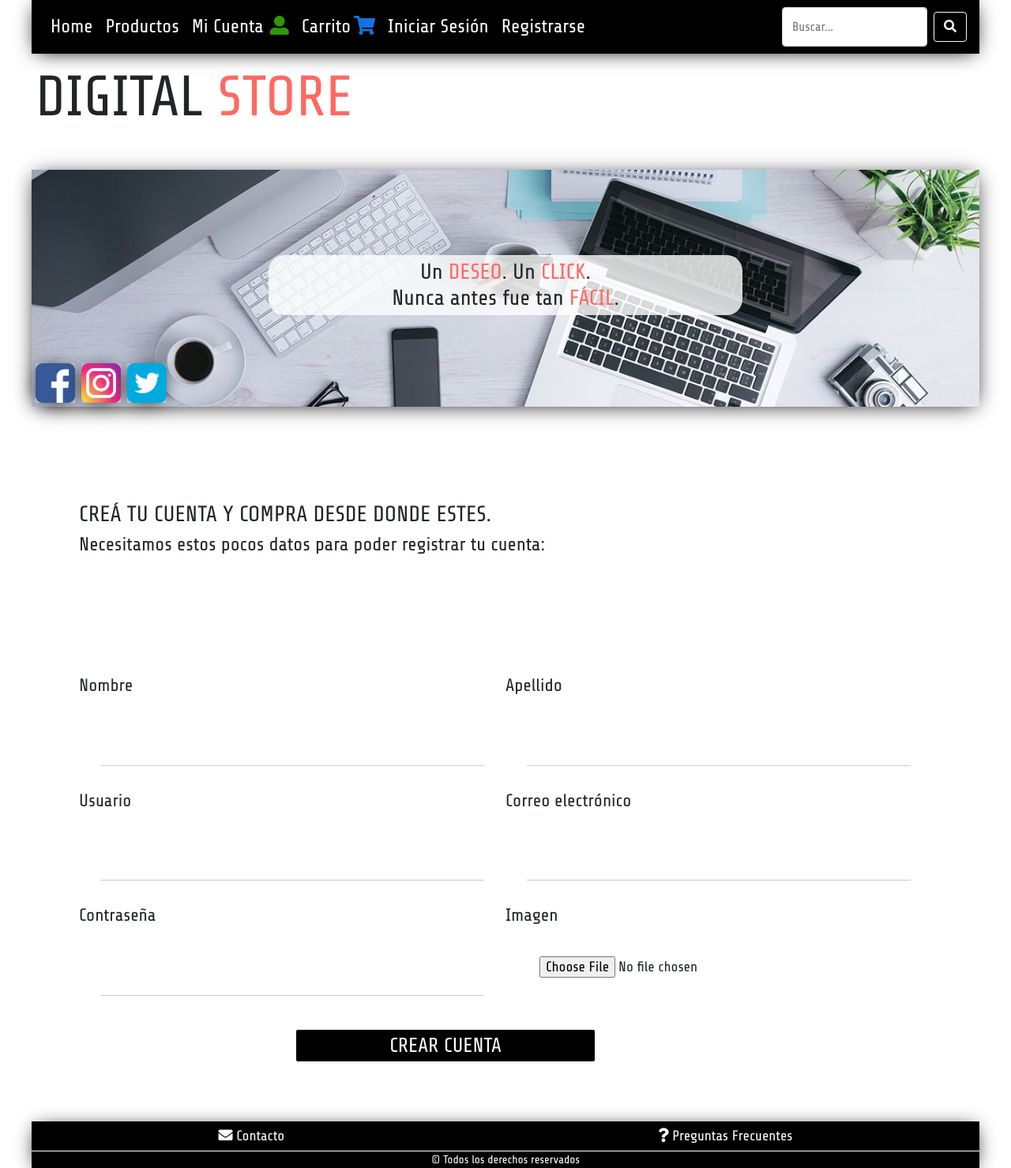
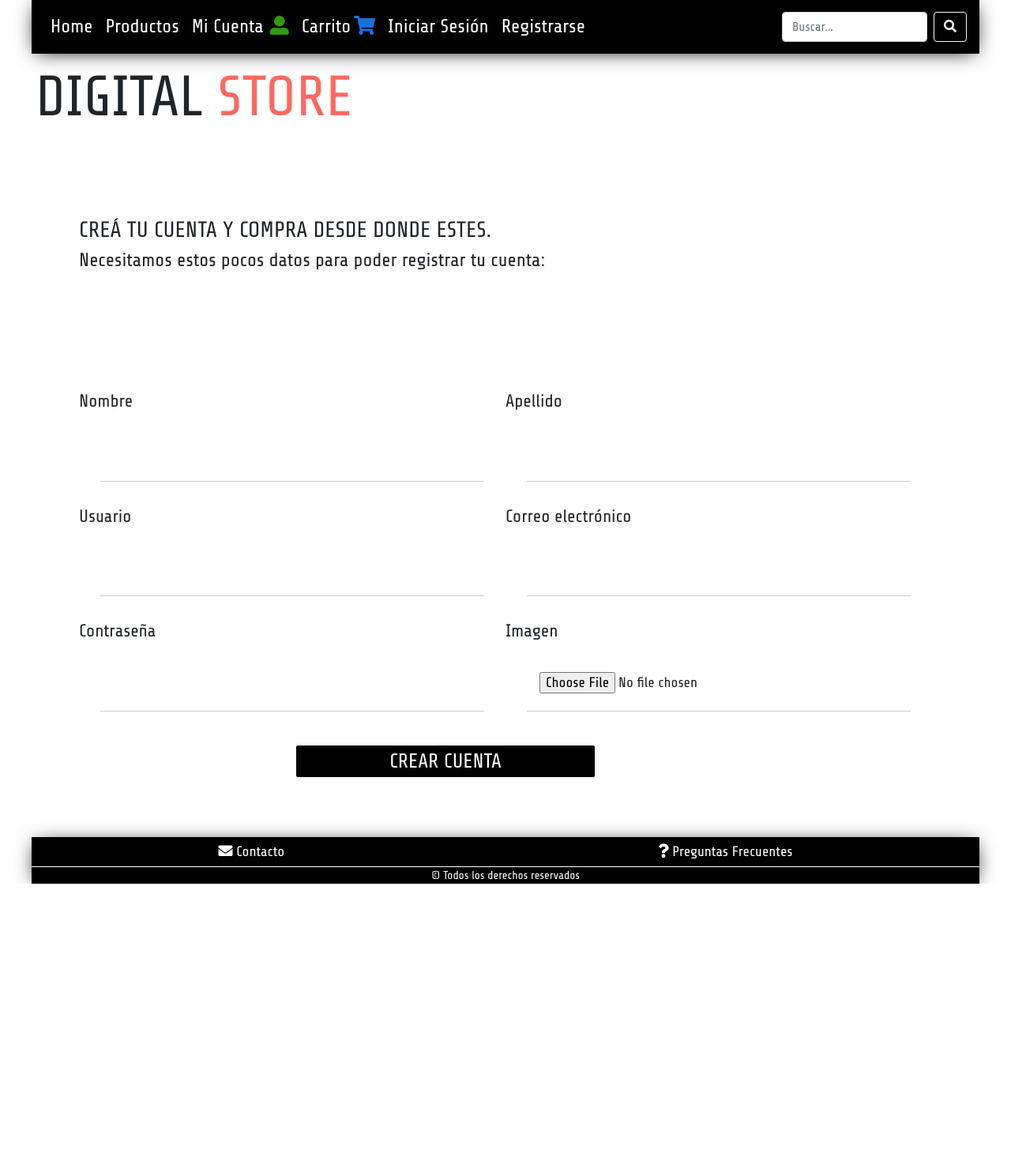
Before and after one commit to OnnigPano/proyecto_integrador, a PHP site: page /register.php in a window 1280 px wide. Shown: the whole page at 79% size. After the commit the page ends 1119 px from the top, so only its background shows below. Run offline with PHP 8.4, Linux system fonts and the light colour scheme; some libraries are stand-ins or nearby versions.

Commit message:
nuevo logout.php y banner.php

```diff
--- a/css/app.css
+++ b/css/app.css
@@ -382,11 +382,6 @@
   max-height: 284px;
 }
 
-.formRegister{
-  padding-bottom: 5%;
-}
-
-
 
 @media ( min-width: 574px ){
 
@@ -448,14 +443,19 @@
 }
 
 /* FORMATO FORMULARIO */
+
+.formRegister {
+  padding-bottom: 5%;
+}
+
 .main-container-form{
   display: flex;
   flex-direction: column;
   text-align: center;
-  margin-top: 5%;
+  margin-top: 80px;
 }
 
-input {
+.main-container-form input {
   display: flex;
   border: 0;
   border-bottom: 1px solid #ccc;
@@ -491,6 +491,7 @@
   color: #ff6961;
   text-align: center;
 }
+
 .join-formLogin {
   display: block;
   margin: 12px 0 0;
@@ -507,7 +508,8 @@
 }
 
 /* PAGINA DE REGISTRO */
- label {
+
+.main-container-form label {
   font-size: 1.4rem;
   text-align: left;
  }
@@ -532,6 +534,12 @@
 
   .boxRegistry{
     width: 50%;
+  }
+}
+
+@media ( min-width: 992px ) {
+  .main-container-form {
+    margin-top: 0;
   }
 }
 
--- a/faq.php
+++ b/faq.php
@@ -3,6 +3,7 @@
   $title = 'Preguntas Frecuentes - DS';
   require_once('./partials/head.php');
   require_once('./partials/header.php');
+  require_once'partials/banner.php';
 
 ?>
 
--- a/index.php
+++ b/index.php
@@ -3,6 +3,7 @@
   $title = 'Digital Store - DS';
   require_once('./partials/head.php');
   require_once('./partials/header.php');
+  require_once'partials/banner.php';
 
 ?>
 
--- a/partials/header.php
+++ b/partials/header.php
@@ -45,20 +45,4 @@
 
       </div>
 
-      <div class="banner">
-
-        <div class="slogan">
-
-          <h2>Un <span class="orange">deseo</span>. Un <span class="orange">click</span>.<br> Nunca antes fue tan <span class="orange">fácil</span>.</h2>
-
-        </div>
-
-        <nav class="sociales">
-          <a href="#"><img src="images/facebook.png" alt="icono facebook"></a>
-          <a href="#"><img src="images/instagram.png" alt="icono instagram"></a>
-          <a href="#"><img src="images/twitter.png" alt="icono twitter"></a>
-        </nav>
-
-      </div>
-
     </header>
--- a/profile.php
+++ b/profile.php
@@ -3,7 +3,7 @@
   $title = 'Mi Cuenta - DS';
   require_once('./partials/head.php');
   require_once('./partials/header.php');
-
+  require_once'partials/banner.php';
 ?>
 
   <main>
```
Also changed, not shown: logout.php (added, +7 -0 lines), partials/banner.php (added, +15 -0 lines), images/bg-image1.jpg (renamed from images/banner-1.jpg), images/bg-image3.jpeg (renamed from images/banner-3.jpeg), register.php (indentation only). Lines whose indentation alone changed are shown as unchanged.
